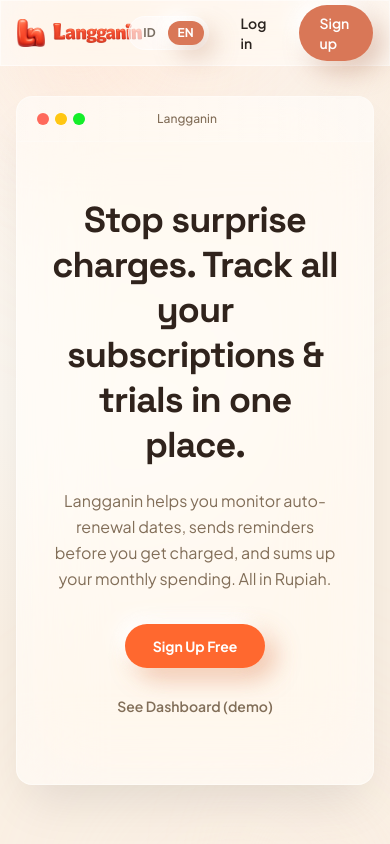
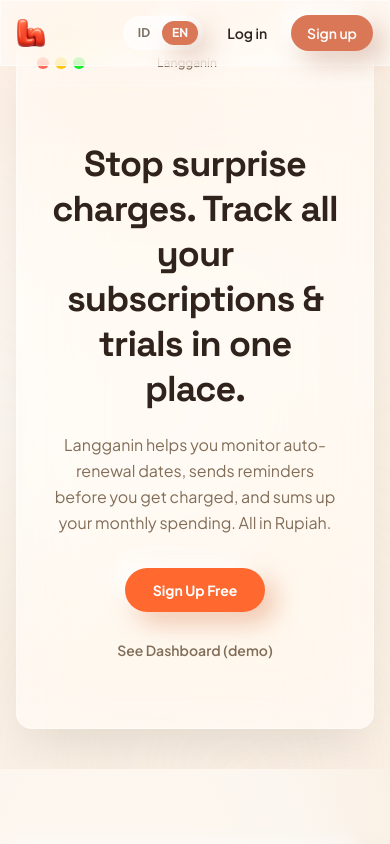
Before and after one commit to dzakiakmalr/langganin, a Next.js app: page /en in a window 390 px wide. Shown: the top 844 px of the page. Built offline with nearby package versions, Linux system fonts and the light colour scheme.

Commit message:
fix landing page responsiveness for mobile devices

```diff
--- a/app/[locale]/page.tsx
+++ b/app/[locale]/page.tsx
@@ -123,7 +123,7 @@
       <LandingNav locale={locale} />
 
       {/* ── Hero ───────────────────────────────────────────────── */}
-      <section className="relative flex min-h-[90dvh] items-center justify-center overflow-hidden px-4 py-24">
+      <section className="relative flex min-h-[75dvh] items-center justify-center overflow-hidden px-4 py-10 sm:py-14">
         {/* Decorative blobs */}
         <div
           aria-hidden
--- a/components/LandingNav.tsx
+++ b/components/LandingNav.tsx
@@ -15,19 +15,19 @@
       <div className="mx-auto flex h-16 max-w-7xl items-center justify-between px-4 sm:px-6">
         <Link href="/" className="flex items-center gap-2">
           <img src="/LN.png" alt="Langganin" className="h-7 w-7" />
-          <img src="/Langganin.png" alt="Langganin" className="h-5" />
+          <img src="/Langganin.png" alt="Langganin" className="hidden h-5 sm:block" />
         </Link>
-        <div className="flex items-center gap-3">
+        <div className="flex items-center gap-2 sm:gap-3">
           <LanguageSwitcher />
           <Link
             href="/login"
-            className="rounded-pill px-5 py-2 text-sm font-semibold text-text transition-colors hover:bg-clay-surface"
+            className="rounded-pill px-4 py-2 text-sm font-semibold text-text transition-colors hover:bg-clay-surface sm:px-5"
           >
             {t("navLogin")}
           </Link>
           <Link
             href="/register"
-            className="rounded-pill bg-primary px-5 py-2 text-sm font-semibold text-white clay-card transition-[transform,box-shadow] duration-200 ease-out hover:-translate-y-[1px]"
+            className="rounded-pill bg-primary px-4 py-2 text-sm font-semibold text-white clay-card transition-[transform,box-shadow] duration-200 ease-out hover:-translate-y-[1px] sm:px-5"
           >
             {t("navSignUp")}
           </Link>
--- a/messages/id.json
+++ b/messages/id.json
@@ -21,8 +21,8 @@
   "Landing": {
     "navLogin": "Masuk",
     "navSignUp": "Daftar",
-    "heroHeadline": "Stop KANntongKERing. Lacak semua langganan & trial dalam satu tempat.",
-    "heroSubheadline": "Langganin bantu kamu pantau tanggal perpanjangan subscription otomatis, kirim pengingat sebelum kena charge, dan rangkum pengeluaran bulananmu. Semuanya dalam Rupiah.",
+    "heroHeadline": "Stop Kantong Kering. Lacak semua langganan & trial dalam satu tempat.",
+    "heroSubheadline": "Langganin bantu kamu pantau tanggal perpanjangan subscription otomatis, kirim pengingat sebelum kena charge, dan rangkum pengeluaran bulananmu.",
     "heroCTA": "Daftar Gratis",
     "heroDemo": "Lihat Dasbor (demo)",
     "feature1Title": "Lacak Semua Langganan",
```
